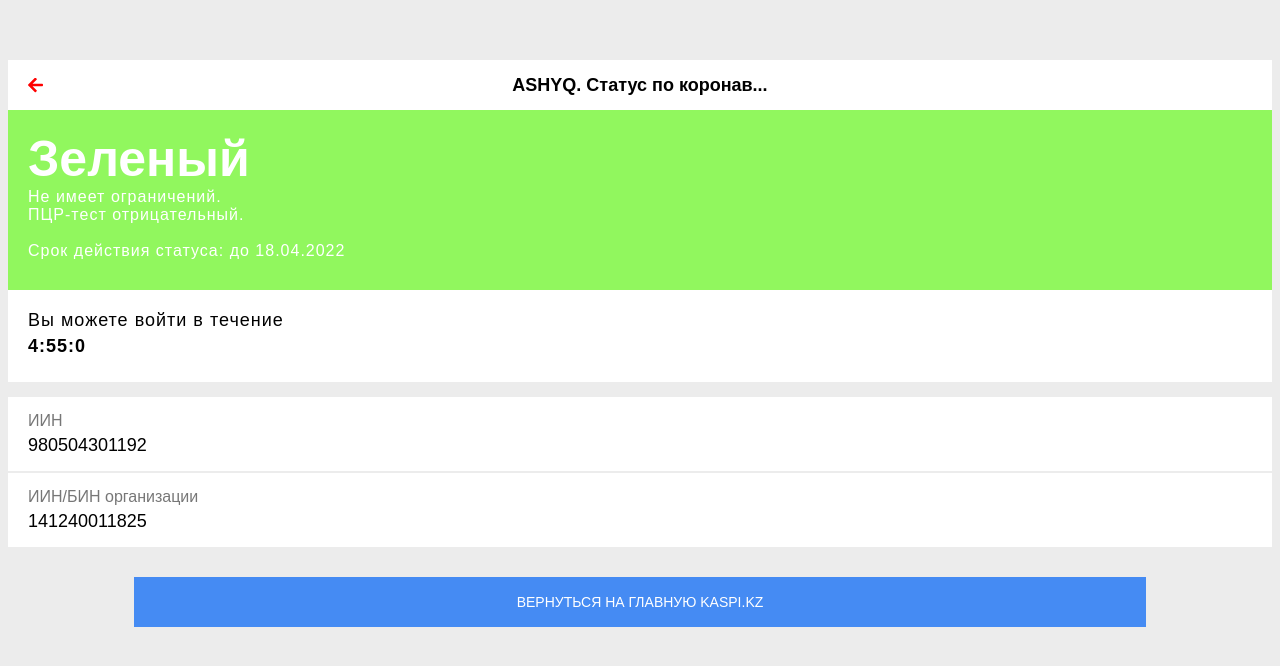
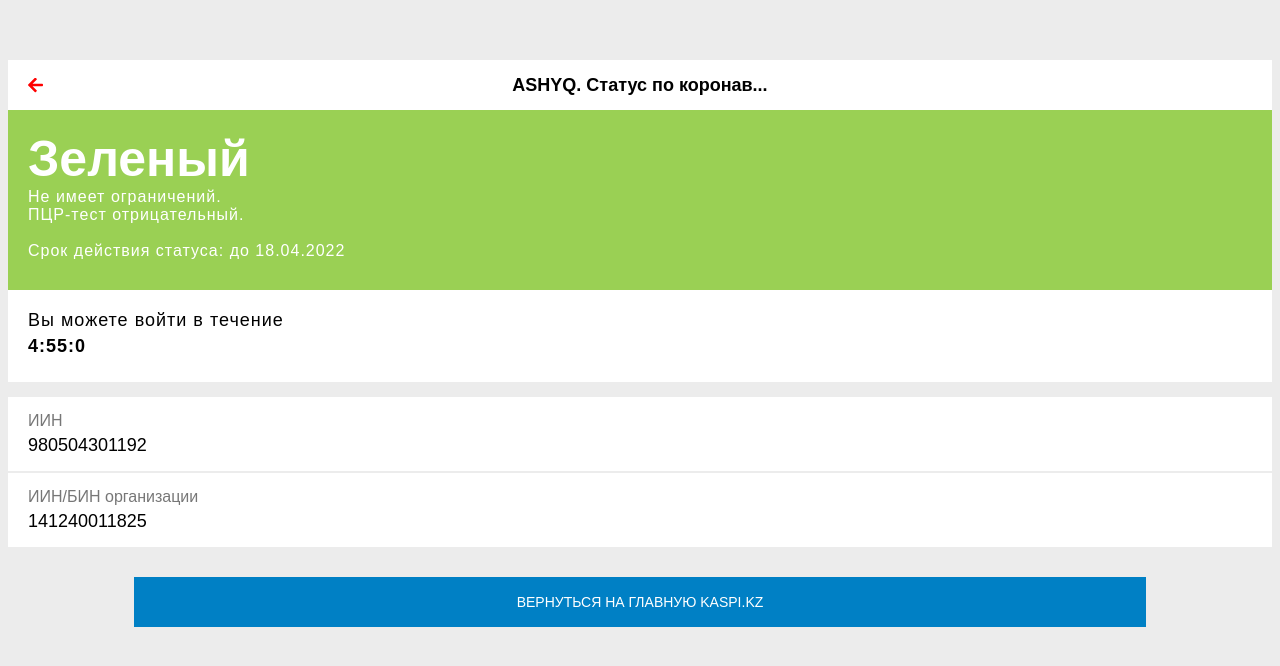
Before and after one commit to WhatlsLove/ashyq, a plain HTML site: page index.html in a window 1280 px wide. Shown: the part 140-806 px from the top of the page. Drawn offline with Linux system fonts and the light colour scheme.

Commit message:
Add files via upload

```diff
--- a/css/style.css
+++ b/css/style.css
@@ -35,7 +35,7 @@
 
 .status {
   height: 140px;
-  background-color: #91f75e;
+  background-color: #9ad054;
   color: #ffffff;
   padding: 20px 20px;
 }
@@ -96,7 +96,7 @@
   height: 50px;
   margin: 30px 10%;
   border: none;
-  background-color: #458bf3;
+  background-color: #0080c5;
   color: #fff;
   font-size: 14px;
   padding: 10px 20px;
```
